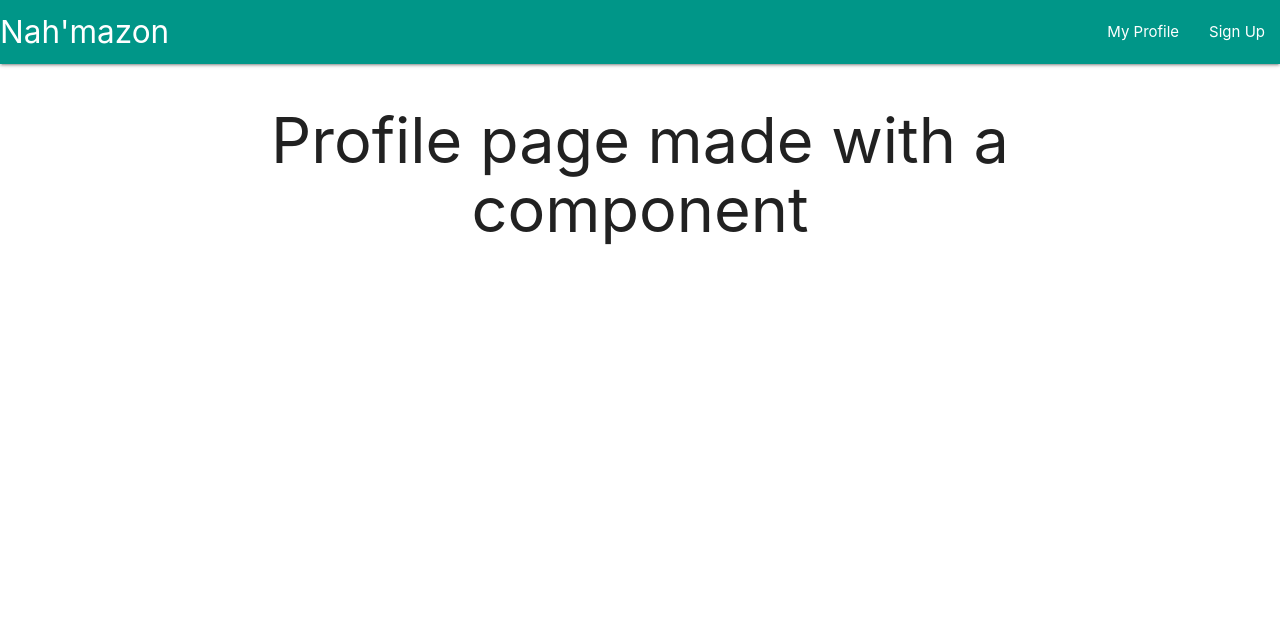
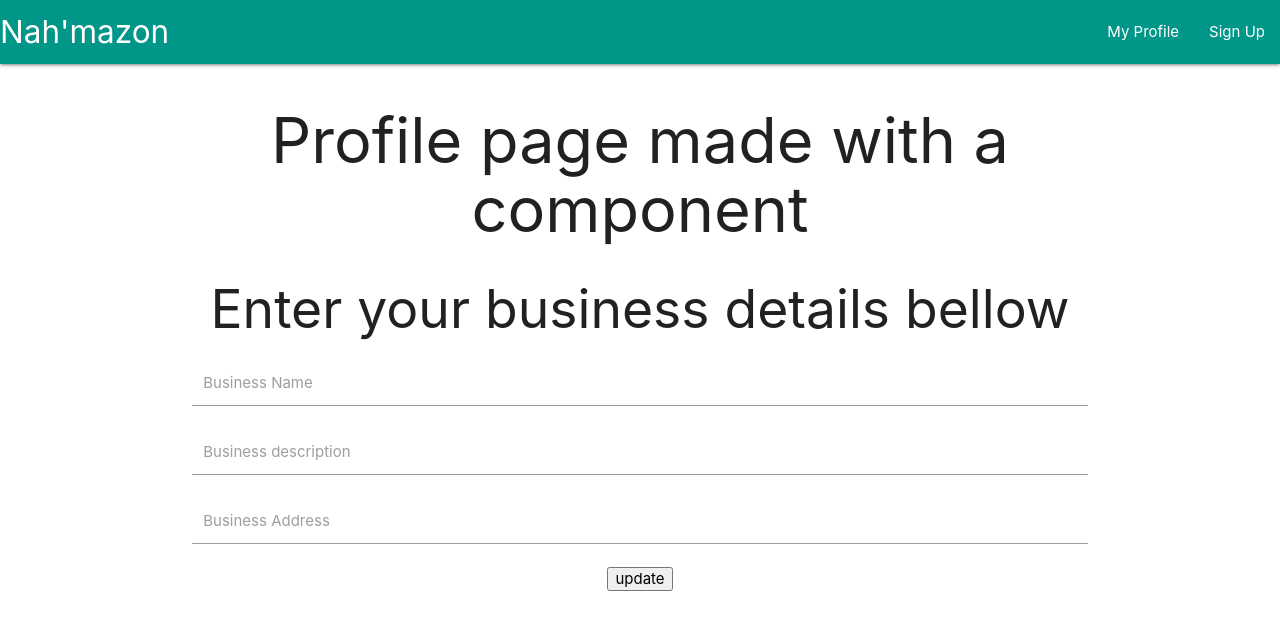
Before and after one commit to TimCPB/Nah-Mazon, a React (Create React App) app: page /profile/1 in a window 1280 px wide. Shown: the top 630 px of the page. Built offline with nearby package versions, Linux system fonts and the light colour scheme.

Commit message:
Added onChange handlers to our input, and onSubmit  functiojn to output the state

```diff
--- a/src/FormProfile.js
+++ b/src/FormProfile.js
@@ -10,14 +10,47 @@ class FormProfile extends React.Component {
     }
   }
 
-    render(){
+  updateDetails = (e) => {
+    e.preventDefault();
+    console.log(this.state)
+
+  }
+
+  setBusinessName = (e) => {
+    e.preventDefault();
+    this.setState({ name: e.target.value })
+  }
+
+  setBusinessDesc = (e) => {
+    e.preventDefault();
+    this.setState({ description: e.target.value })
+  }
+
+  setBusinessAddress = (e) => {
+    e.preventDefault();
+    this.setState({ address: e.target.value })
+  }
+
+  render() {
     return (
       <div>
-          <form >
-            <input type="text" />
-            <input type="text" />
-            <input type="text" />
-            <input type="submit" value = "update" />
+        <h2>Enter your business details bellow</h2>
+        <form onSubmit={this.updateDetails}>
+          <div className="input-field col s6">
+            <input type="text" id="business_name" className="validate" value={this.state.name} onChange={this.setBusinessName} />
+            <label htmlFor="business_name">Business Name</label>
+          </div>
+
+          <div className="input-field col s6">
+            <input type="text" id="business_desc" className="validate" value={this.state.description} onChange={this.setBusinessDesc} />
+            <label htmlFor="business_desc">Business description</label>
+          </div>
+
+          <div className="input-field col s6">
+            <input type="text" id="business_address" className="validate" value={this.state.address} onChange={this.setBusinessAddress} />
+            <label htmlFor="business_addres">Business Address</label>
+          </div>
+          <input type="submit" value="update" />
         </form>
       </div>
 
--- a/src/Profile.js
+++ b/src/Profile.js
@@ -1,8 +1,16 @@
 import React from 'react';
+import FormProfile from './FormProfile';
 
 class Profile extends React.Component {
-  render () {
-    return <h1>Profile page made with a component</h1>
+  render() {
+    return (
+
+      <div>
+        <h1>Profile page made with a component</h1>
+        <FormProfile />
+      </div>
+
+    )
   }
 }
 
```
Lines whose indentation alone changed are shown as unchanged.
